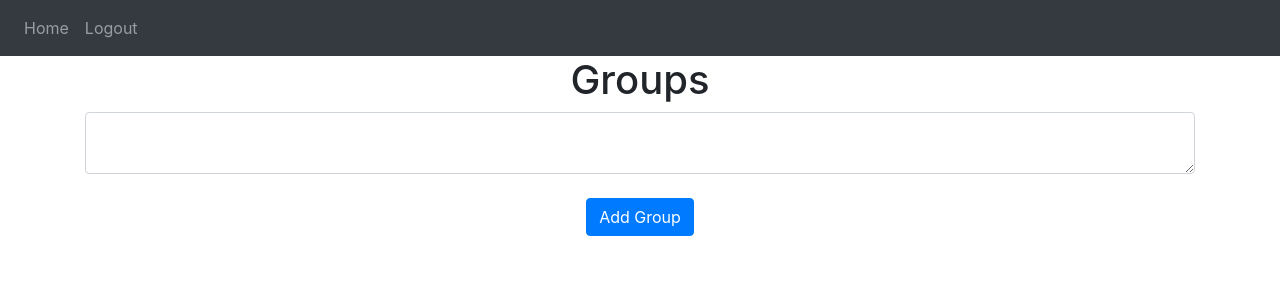
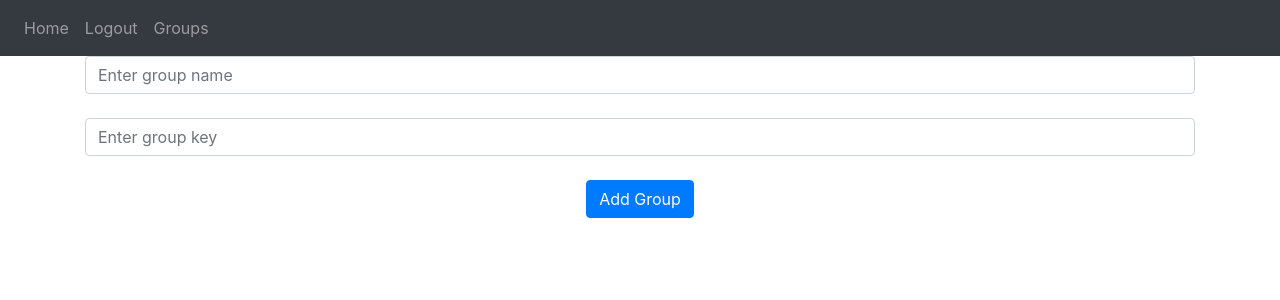
Before and after one commit to enowars/enowars8-service-WhatsScam, a Flask app: page /creategroup in a window 1280 px wide. Shown: the top 300 px of the page. Run offline with Flask 3, Linux system fonts and the light colour scheme; the visitor is signed in with stand-in values (Sample User, id 1); data that the repository does not hold is empty; some libraries are stand-ins or nearby versions.

Commit message:
Introducing Groups (creating and joining) joining has to be fixed

```diff
--- a/service/src/FlaskWebsite/website/models.py
+++ b/service/src/FlaskWebsite/website/models.py
@@ -7,7 +7,8 @@ NoteGroup = db.Table('NoteGroup',
     db.Column('name', db.String(150)),
     db.Column('NoteId', db.Integer, db.ForeignKey('Note.id')),
     db.Column('UserId', db.Integer, db.ForeignKey('User.id')),
-    db.Column('endDate', db.Date))
+    db.Column('endDate', db.Date),
+    db.Column('group_key', db.String(255)))
 
 class Note(db.Model):
     __tablename__ = 'Note'
--- a/service/src/FlaskWebsite/website/templates/base.html
+++ b/service/src/FlaskWebsite/website/templates/base.html
@@ -32,6 +32,7 @@
           {% if user.is_authenticated %}
           <a class="nav-item nav-link" id="home" href="/">Home</a>
           <a class="nav-item nav-link" id="logout" href="/logout">Logout</a>
+          <a class="nav-item nav-link" id="groups" href="/creategroup">Groups</a>
           {% else %}
           <a class="nav-item nav-link" id="login" href="/login">Login</a>
           <a class="nav-item nav-link" id="signUp" href="/sign-up">Sign Up</a>
--- a/service/src/FlaskWebsite/website/templates/groups.html
+++ b/service/src/FlaskWebsite/website/templates/groups.html
@@ -1,18 +1,21 @@
 {% extends "base.html" %} {% block title %}Group Channels{% endblock %} {% block content
   %}
-  <h1 align="center">Groups</h1>
+  <form method="POST">
     <ul class="list-group list-group-flush" id="groups">
       {% for group in groups %}
         <li class="list-group-item">
           <a href="{{ url_for('views.group_page', group_id=group.id) }}">{{ group.name }}</a>
+          <input type="text" name="group_key_join_{{ group.id }}" class="form-control" placeholder="Enter group key">
+          <button type="submit" class="btn btn-primary" name="join_group" value="{{ group.id }}">Join Group</button>
         </li>
       {% endfor %}
     </ul>
-  <form method="POST">
-    <textarea name="group_name" id="group_name" class="form-control"></textarea>
-    <br />
+    <input type="text" name="group_name" class="form-control" placeholder="Enter group name">
+    <br>
+    <input type="text" name="group_key" class="form-control" placeholder="Enter group key">
+    <br>
     <div align="center">
-      <button type="submit" class="btn btn-primary">Add Group</button>
+      <button type="submit" class="btn btn-primary" name="add_group">Add Group</button>
     </div>
   </form>
 {% endblock %}
--- a/service/src/FlaskWebsite/website/views.py
+++ b/service/src/FlaskWebsite/website/views.py
@@ -28,24 +28,69 @@ def home():
 
 @views.route('/creategroup', methods=['GET', 'POST'])
 @login_required
-def creategroup():
+def group_headfunction():
+    if request.method == 'POST':
+        print(request.form)
+        if 'join_group' in request.form:
+            group_id = request.form.get('join_group')
+            key = request.form.get('group_key_join_' + str(group_id))
+            join_group(group_id, key)
+        elif 'add_group' in request.form:
+            group_name = request.form.get('group_name')
+            group_key = request.form.get('group_key')
+            creategroup(group_name, group_key)
+
+    try:
+        # Retrieve all rows from the NoteGroup table
+        note_groups = db.session.query(NoteGroup).all()
+    except:
+        flash('No groups found.', category='error')
+        return render_template("groups.html", user=current_user, groups=[])
+    # Prepare a list of dictionaries where each dictionary represents a row with column names as keys and values as values
+    groups = [{column.name: getattr(note_group, column.name) for column in NoteGroup.columns} for note_group in note_groups]
+    return render_template("groups.html", user=current_user, groups=groups)
+
+def creategroup(group_name, group_key):
     if request.method == 'POST':
         group_name = request.form.get('group_name')
         if len(group_name) < 1:
             flash('Group Name is too short!', category='error')
         else:
             # Create a new NoteGroup instance and add it to the session
-            new_group = NoteGroup.insert().values(name=group_name, UserId=current_user.id)
+            new_group = NoteGroup.insert().values(name=group_name, group_key=group_key, UserId=current_user.id)
             db.session.execute(new_group)
             db.session.commit()
             flash('Group added!', category='success')
-
-    print("here")
     # Retrieve all rows from the NoteGroup table
     note_groups = db.session.query(NoteGroup).all()
     # Prepare a list of dictionaries where each dictionary represents a row with column names as keys and values as values
     groups = [{column.name: getattr(note_group, column.name) for column in NoteGroup.columns} for note_group in note_groups]
     return render_template("groups.html", user=current_user, groups=groups)
+
+def join_group(group_id, key):
+    print("Joining group")
+    group = db.session.query(NoteGroup).filter_by(id=group_id).all()
+    if group:
+        if key == group[0].group_key:
+            #NoteGroup.insert().values(id=group[0].id, name=group[0]['name'], NoteId = group[0].NoteId,UserId=current_user.id, endDate=group[0].endDate, group_key=group[0]['group_key'])
+            id = group[0][0]
+            name = group[0][1]
+            NoteId = group[0][2]
+            UserId = current_user.id
+            endDate = group[0][4]
+            group_key = group[0][5]
+            print(id, name, NoteId, UserId, endDate, group_key)
+
+            # Add the current user to the group
+            join = NoteGroup.insert().values(name=name, group_key=group_key, UserId=current_user.id)
+            db.session.execute(join)
+            db.session.commit()
+            flash('You have joined the group!', category='success')
+        else:
+            flash('Incorrect key. Please try again.', category='error')
+    else:
+        flash('Group not found.', category='error')
+    return redirect(url_for('views.home'))
 
 @views.route('/creategroup/<int:group_id>', methods=['GET', 'POST'])
 @login_required
@@ -54,13 +99,32 @@ def group_page(group_id):
     if group_allusers:
         if any(one_user.UserId == current_user.id for one_user in group_allusers):
             # Retrieve all notes associated with the group
-            notes = db.session.query(Note).filter_by(owner_id=current_user.id).all()
-            return render_template("group_page.html", user=current_user, group=group_allusers, notes=notes)
+            #notes = db.session.query(Note).filter_by(NoteGroup.id = Note).all()
+            return render_template("group_page.html", user=current_user, group=group_allusers)
         else:
             flash('You are not authorized to access this group.', category='error')
     else:
         flash('Group not found.', category='error')
     return redirect(url_for('views.home'))
+
+# @views.route('/creategroup', methods=['POST'])
+# @login_required
+# def join_group(group_id):
+#     key = request.form.get('key')
+#     group = NoteGroup.query.get(group_id)
+#     if group:
+#         if key == group.group_key:
+#             # Add the current user to the group
+#             group.users.append(current_user)
+#             db.session.commit()
+#             flash('You have joined the group!', category='success')
+#         else:
+#             flash('Incorrect key. Please try again.', category='error')
+#     else:
+#         flash('Group not found.', category='error')
+#     return redirect(url_for('views.home'))
+
+#@views.route('/creategroup/<int:group_id>/addnote', methods=['POST'])
 
 @views.route('/delete-note', methods=['POST'])
 def delete_note():
```
Also changed, not shown: service/src/FlaskWebsite/website/templates/groups_copy.html (added, +24 -0 lines). Lines whose indentation alone changed are shown as unchanged.
